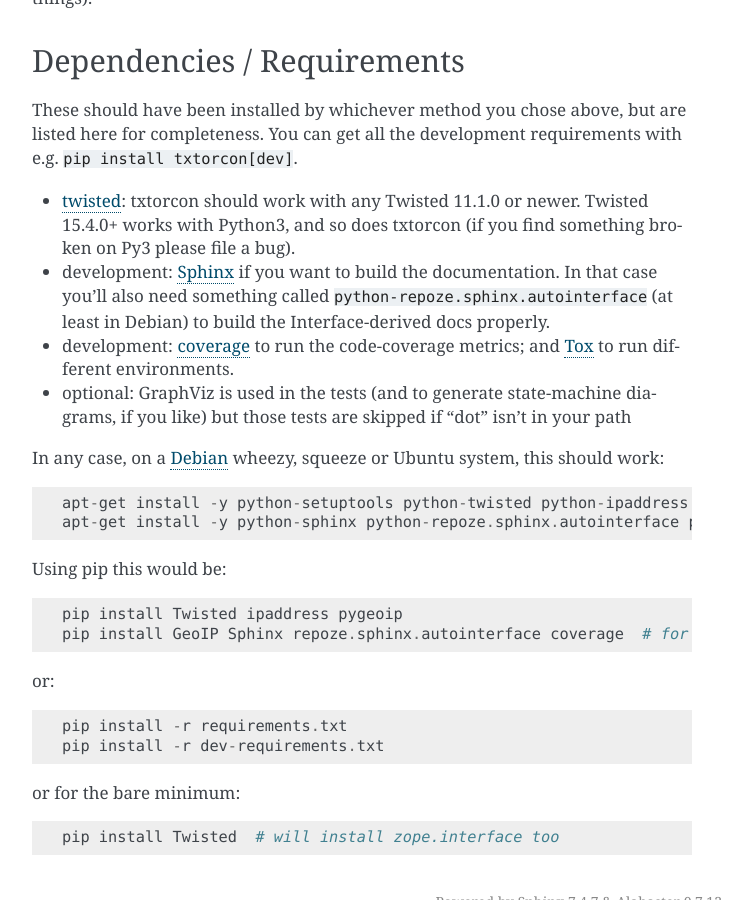
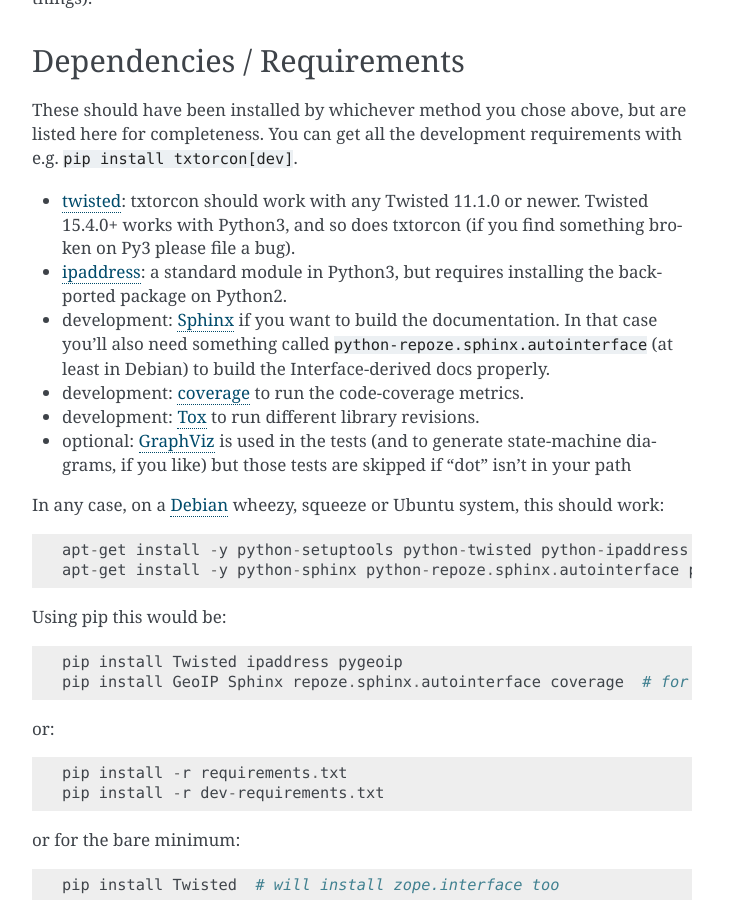
Before and after one commit to meejah/txtorcon, a Sphinx documentation site: the page built from docs/installing.rst, in a window 1280 px wide and 900 px high, scrolled down 2650 px. Shown: the whole window, without its empty margins (388-1140 px from the left). Built offline with Sphinx 7.4.7, drawn with Linux system fonts in a browser that asks for light colours; pages that are not in the unit, such as notebooks, are missing from menus; the version number could not be read and is left out.

Commit message:
fix some doc links

```diff
--- a/docs/installing.rst
+++ b/docs/installing.rst
@@ -146,18 +146,24 @@
   does txtorcon (if you find something broken on Py3 please file a
   bug).
 
+- `ipaddress <https://docs.python.org/3/library/ipaddress.html>`_: a
+  standard module in Python3, but requires installing the backported
+  package on Python2.
+
 - development: `Sphinx <http://sphinx.pocoo.org/>`_ if you want to
   build the documentation. In that case you'll also need something
   called ``python-repoze.sphinx.autointerface`` (at least in Debian)
   to build the Interface-derived docs properly.
 
 - development: `coverage <http://nedbatchelder.com/code/coverage/>`_
-  to run the code-coverage metrics; and `Tox
-  <https://testrun.org/tox/latest/>`_ to run different environments.
+  to run the code-coverage metrics.
 
-- optional: GraphViz is used in the tests (and to generate
-  state-machine diagrams, if you like) but those tests are skipped if
-  "dot" isn't in your path
+- development: `Tox <https://testrun.org/tox/latest/>`_ to run
+  different library revisions.
+
+- optional: `GraphViz <http://www.graphviz.org/>`_ is used in the
+  tests (and to generate state-machine diagrams, if you like) but
+  those tests are skipped if "dot" isn't in your path
 
 .. BEGIN_INSTALL
 
--- a/docs/introduction.rst
+++ b/docs/introduction.rst
@@ -5,9 +5,9 @@
 
 txtorcon is an implementation of the `control-spec
 <https://gitweb.torproject.org/torspec.git/blob/HEAD:/control-spec.txt>`_
-for `Tor <https://www.torproject.org/>`_ using the `Twisted
-<https://twistedmatrix.com/trac/>`_ networking library for `Python
-<http://python.org/>`_.
+for `Tor <https://www.torproject.org/projects/projects.html.en>`_
+using the `Twisted <https://twistedmatrix.com/trac/>`_ networking
+library for `Python <http://python.org/>`_.
 
 With txtorcon you can launch tor; connect to already-running tor
 instances; use tor as a client (via SOCKS5); set up services over tor;
```
